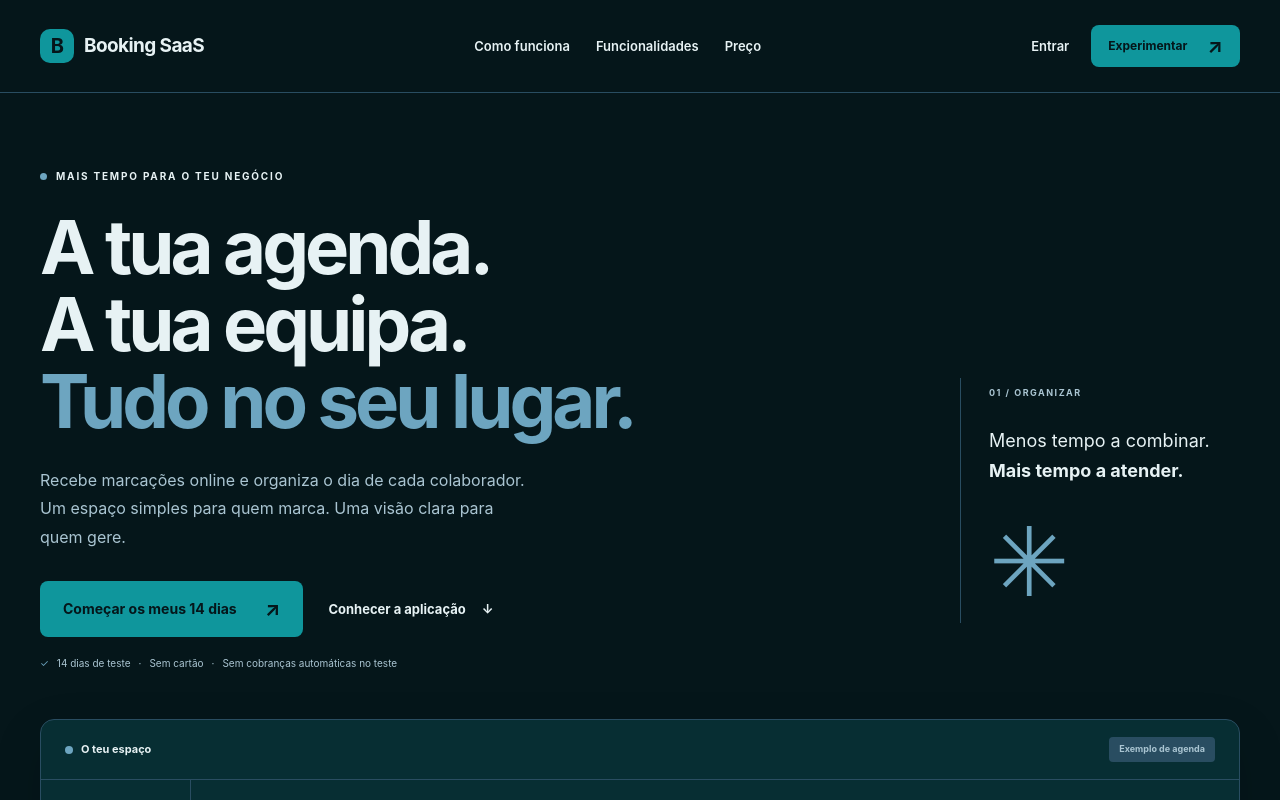
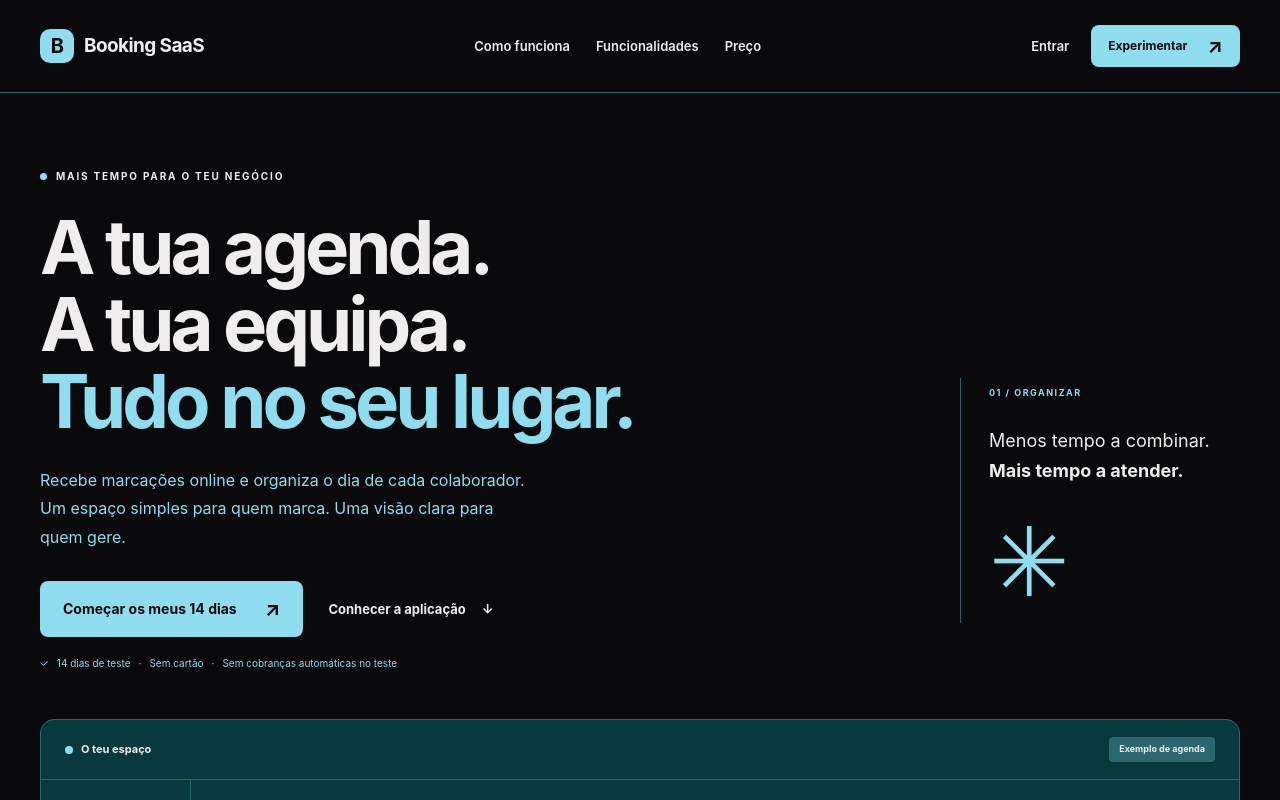
Before and after one commit to DCoelhoo/booking-saas, a React (Vite) app: page / in a window 1280 px wide. Shown: the top 800 px of the page. Built offline with nearby package versions, Linux system fonts and the light colour scheme.

Commit message:
style: apply onyx teal and frosted blue palette

```diff
--- a/src/features/account/PagePreview.css
+++ b/src/features/account/PagePreview.css
@@ -13,9 +13,9 @@
 .page-preview .preview-note { margin:0; font-size:12px; line-height:1.7; color:var(--color-muted); }
 .preview-stage { border:1px solid var(--color-border); border-radius:18px; background:var(--color-soft); padding:28px 20px; overflow:hidden; }
 .preview-measure { width:100%; min-width:0; display:flex; justify-content:center; }
-.preview-device { border:8px solid var(--palette-deep); background:var(--palette-deep); border-radius:20px; overflow:hidden; box-shadow:0 16px 36px #05161a14; flex-shrink:0; }
+.preview-device { border:8px solid var(--palette-deep); background:var(--palette-deep); border-radius:20px; overflow:hidden; box-shadow:0 16px 36px #0a090c14; flex-shrink:0; }
 .preview-device-mobile { border-radius:28px; }
-.preview-device-bar { display:flex; justify-content:space-between; align-items:center; gap:12px; height:35px; padding:0 12px 5px; color:#c9dfe7; font-size:10px; }
+.preview-device-bar { display:flex; justify-content:space-between; align-items:center; gap:12px; height:35px; padding:0 12px 5px; color:var(--palette-sky); font-size:10px; }
 .preview-device-bar>span:nth-child(2) { white-space:nowrap; overflow:hidden; text-overflow:ellipsis; max-width:220px; }
 .preview-viewport { position:relative; overflow:hidden; background:var(--color-background); }
 .preview-viewport iframe { position:absolute; top:0; left:0; border:0; transform-origin:top left; max-width:none; display:block; }
--- a/src/index.css
+++ b/src/index.css
@@ -13,19 +13,20 @@ body {
   min-height: 100vh;
 }
 :root {
-  --palette-night: #05161a;
-  --palette-deep: #072e33;
-  --palette-teal: #0c7075;
-  --palette-turquoise: #0f969c;
-  --palette-sky: #6da5c0;
-  --palette-slate: #294d61;
+  --palette-night: #0a090c;
+  --palette-deep: #07393c;
+  --palette-teal: #2c666e;
+  --palette-turquoise: #90ddf0;
+  --palette-sky: #90ddf0;
+  --palette-slate: #2c666e;
+  --palette-platinum: #f0edee;
   --color-text: var(--palette-night);
-  --color-muted: #496571;
-  --color-primary: var(--palette-teal);
-  --color-primary-hover: var(--palette-deep);
-  --color-background: #f0f6f7;
-  --color-border: #c8dce2;
-  --color-soft: #e3f1f1;
+  --color-muted: var(--palette-teal);
+  --color-primary: var(--palette-deep);
+  --color-primary-hover: var(--palette-teal);
+  --color-background: var(--palette-platinum);
+  --color-border: color-mix(in srgb, var(--palette-teal) 28%, white);
+  --color-soft: color-mix(in srgb, var(--palette-sky) 25%, var(--palette-platinum));
   --public-brand: var(--color-primary);
   --public-ink: white;
 }
--- a/worker/auth.ts
+++ b/worker/auth.ts
@@ -208,7 +208,7 @@ export async function handleAuth(request: Request, db: D1Database, env: EmailEnv
         const trialStartedAt = Date.now()
         try {
           await db.batch([
-            db.prepare('INSERT INTO organizations (id, name, slug, contact_email, trial_started_at, trial_ends_at) VALUES (?, ?, ?, ?, ?, ?)')
+            db.prepare('INSERT INTO organizations (id, name, slug, contact_email, trial_started_at, trial_ends_at, brand_color) VALUES (?, ?, ?, ?, ?, ?, \'#07393c\')')
               .bind(orgId, business_name.trim(), slug, email, trialStartedAt, trialStartedAt + 14 * 86_400_000),
             db.prepare('INSERT INTO users (id, organization_id, email, full_name, password_hash) VALUES (?, ?, ?, ?, ?)')
               .bind(userId, orgId, email, full_name.trim(), hashed),
```
Also changed, not shown: src/features/landing/LandingPage.css.
